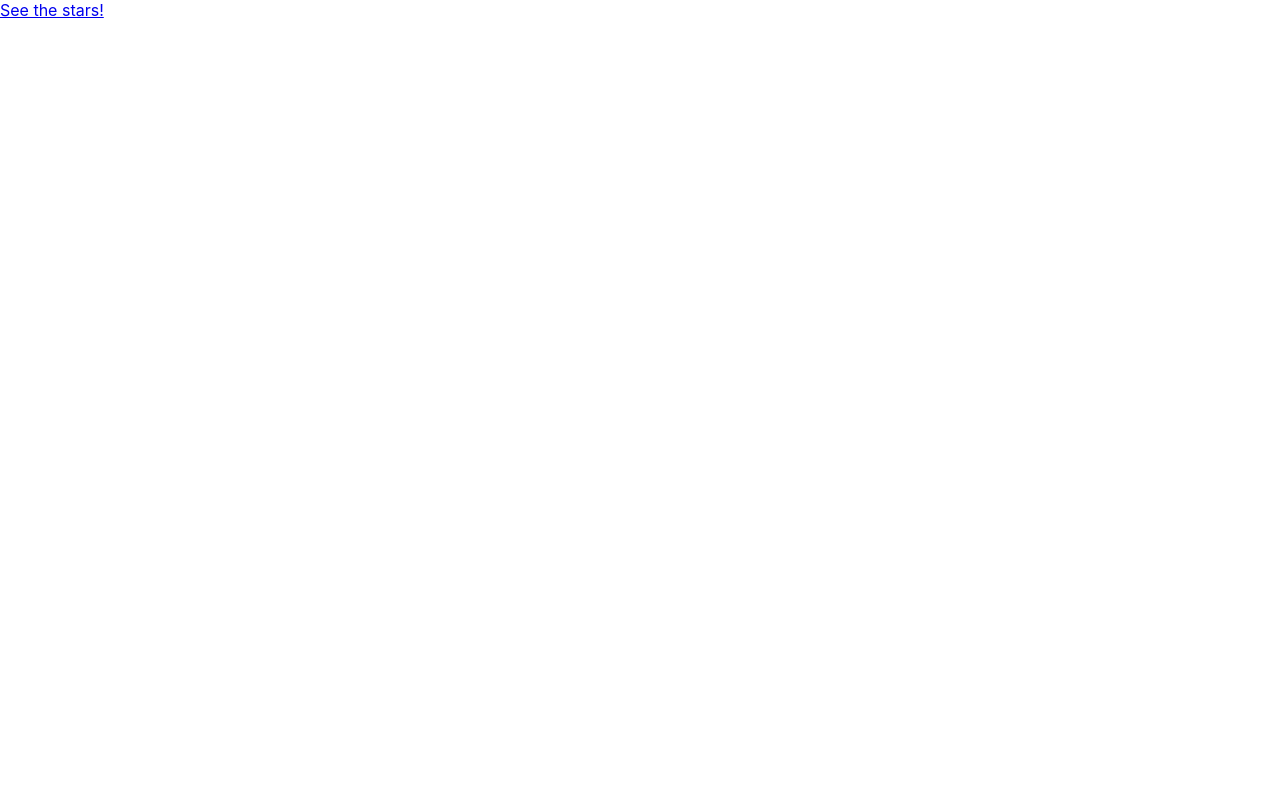
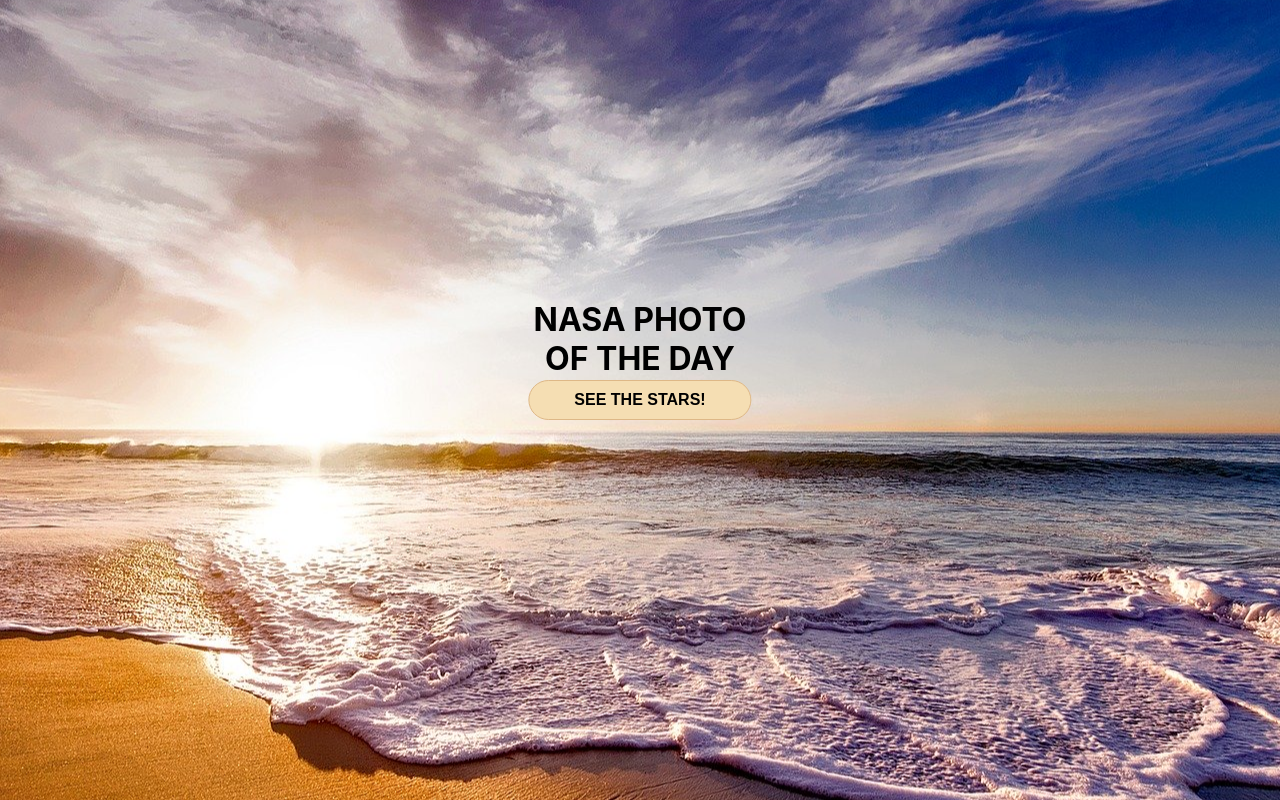
Before and after one commit to jkidune/nasa-apod, a React (Create React App) app: page / in a window 1280 px wide. Built offline with nearby package versions, Linux system fonts and the light colour scheme; no server answers.

Commit message:
commit on 'styling'

```diff
--- a/src/App.css
+++ b/src/App.css
@@ -1,38 +1,156 @@
-.App {
+.app {
+  margin: 0;
+  padding: 0;
+  min-height: 100vh;
+  width: 100%;
+  background-image: url(./imgs/california-1751455_1920.jpg);
+  background-repeat: repeat;
+  background-position: center center;
+  display: flex;
+}
+
+h1 {
   text-align: center;
 }
-
-.App-logo {
-  height: 40vmin;
-  pointer-events: none;
+.title {
+  margin-top: -100px;
+  top: 20px;
 }
 
-@media (prefers-reduced-motion: no-preference) {
-  .App-logo {
-    animation: App-logo-spin infinite 20s linear;
-  }
+
+
+.home {
+  width: 20%;
+  margin: auto;
 }
 
-.App-header {
-  background-color: #282c34;
-  min-height: 100vh;
+
+.home .home-link {
   display: flex;
   flex-direction: column;
   align-items: center;
   justify-content: center;
-  font-size: calc(10px + 2vmin);
-  color: white;
+
+
+
 }
 
-.App-link {
-  color: #61dafb;
+.home-link {
+
+  text-decoration: none;
+  color: black;
+  border: #deb887 solid 1px;
+  border-radius: 30px;
+  background-color: wheat;
+
+  padding: 10px 45px;
+  font-weight: 700;
+  font-family: sans-serif;
+  justify-content: center;
+  transition: 5s ease;
+  text-align: center;
+  text-transform: uppercase;
+  transform: translate(-50%, -50%);
+  top: 50%;
+  left: 50%;
+  position: absolute;
+
 }
 
-@keyframes App-logo-spin {
-  from {
-    transform: rotate(0deg);
-  }
-  to {
-    transform: rotate(360deg);
+.home-link::before {
+  content: '';
+  background: transparent;
+  border-radius: 30px;
+  opacity: 1;
+  transition: 1s ease;
+  width: 100%;
+  height: 100%;
+  top: 0;
+  left: 0;
+  position: absolute;
+
+}
+
+.home-link:hover{
+  transform: translate(-50%, -50%) scale(.9);
+
+}
+
+.home-link:hover::before{
+  animation: effect 1s ease alternate;
+}
+
+@keyframes effect {
+  100%{
+    opacity: 0;
+    transform: scale(1.4);
+    background: #deb887;
   }
 }
+
+.nasa-image {
+  display: flex;
+  justify-content: center;
+
+  width: 90%;
+  margin: 30px auto;
+}
+
+.image {
+  width: 500px;
+  height: 700px;
+  flex: 1;
+  border: 1px wheat;
+  border-radius: 20px;
+  box-shadow: rgba(rgb(0, 0, 0)(3, 3, 3), rgb(66, 66, 66), rgb(45, 45, 54), alpha 20px);
+}
+
+.description {
+  flex: 2;
+  display: block;
+  align-items: flex-start;
+  margin-left: 20px;
+}
+
+.title-image {
+  display: flex;
+  justify-content: flex-start;
+  border-bottom: 1px solid wheat;
+}
+
+.explanation {
+  font-weight: bold;
+  text-align: left;
+}
+
+.date {
+  font-style: oblique;
+}
+.copyright {
+  font-style: italic;
+}
+
+.navbar {
+  display: flex;
+  justify-content: space-between;
+  align-items: center;
+  background-color: rgb(41, 192, 252);
+  width: 100%;
+}
+
+.navbar-link {
+  text-decoration: none;
+  font-weight: bold;
+  font-size: 20px;
+  color: beige;
+  margin: auto 10px;
+}
+
+.navbar-link:hover {
+  color: rgb(58, 58, 58);
+}
+
+.about {
+  display: block;
+  width: 1500px;
+}
--- a/src/App.js
+++ b/src/App.js
@@ -2,16 +2,17 @@
 import { BrowserRouter, Route } from "react-router-dom";
 import Home from './components/home';
 import NasaPhotos from './components/nasaphotos';
+import About from './components/about';
 
 import './App.css';
 
 function App() {
   return (
    <BrowserRouter>
-      <div>
+      <div className="app">
         <Route component={Home} path="/" exact/>
         <Route component={NasaPhotos} path="/nasaphotos" />
-
+        <Route component={About} path="/about.js" />
       </div>
 
    </BrowserRouter>
--- /dev/null
+++ b/src/components/about.js
@@ -0,0 +1,19 @@
+import React from 'react';
+
+import NavBar from './navbar';
+
+
+
+function About() {
+    return (
+        <div className="about">
+           <NavBar/>
+           <div>
+               <h1>DO YOU WANT TO KNOW MORE?</h1>
+           </div>
+        </div>
+    )
+}
+
+
+export default About;
--- a/src/components/home.js
+++ b/src/components/home.js
@@ -5,8 +5,9 @@
 
 function Home() {
     return(
-        <div>
-            <Link to="/nasaphotos">See the stars!</Link>
+        <div className="home">
+            <h1 className="title">NASA PHOTO OF THE DAY</h1>
+            <Link to="/nasaphotos" className="home-link">See the stars!</Link>
         </div>
     );
 }
--- a/src/components/nasaphotos.js
+++ b/src/components/nasaphotos.js
@@ -31,13 +31,13 @@
     if(!PhotoData) return <div/>;
 
     return(
-        <>
+        <div>
         <NavBar />
-        <div>
+        <div className="nasa-image">
 
 
             {PhotoData.media_type === 'image' ? (
-            <img src={PhotoData.url} alt={PhotoData.title} />
+            <img src={PhotoData.url} alt={PhotoData.title} className="image" />
             )
              : (
                 <iframe
@@ -50,15 +50,15 @@
                 className="photo"
                 />
             )}
-            <div>
-    <h1>{PhotoData.title}</h1>
-    <p>{PhotoData.date}</p>
-    <p>{PhotoData.explanation}</p>
-    <p>{PhotoData.copyright}</p>
+            <div className="description">
+    <h1 className="title-image">{PhotoData.title}</h1>
+    <p className="date">{PhotoData.date}</p>
+    <p className="explanation">{PhotoData.explanation}</p>
+    <p className="copyright">{PhotoData.copyright}</p>
             </div>
 
         </div>
-    </>
+    </div>
     );
 
 }
--- a/src/components/navbar.js
+++ b/src/components/navbar.js
@@ -5,10 +5,11 @@
 
 function NavBar() {
     return  (
-        <div>
+        <div className="navbar">
             <ul>
-                <Link to="/">Home</Link>
-
+                <Link to="/" className="navbar-link">Home</Link>
+                <Link to="/nasaphotos" className="navbar-link">Photos</Link>
+                <Link to="/about.js" className="navbar-link">About</Link>
             </ul>
 
         </div>
```
Also changed, not shown: src/imgs/california-1751455_1920.jpg (added), src/imgs/tree-736885_1280-min.jpg (added).
